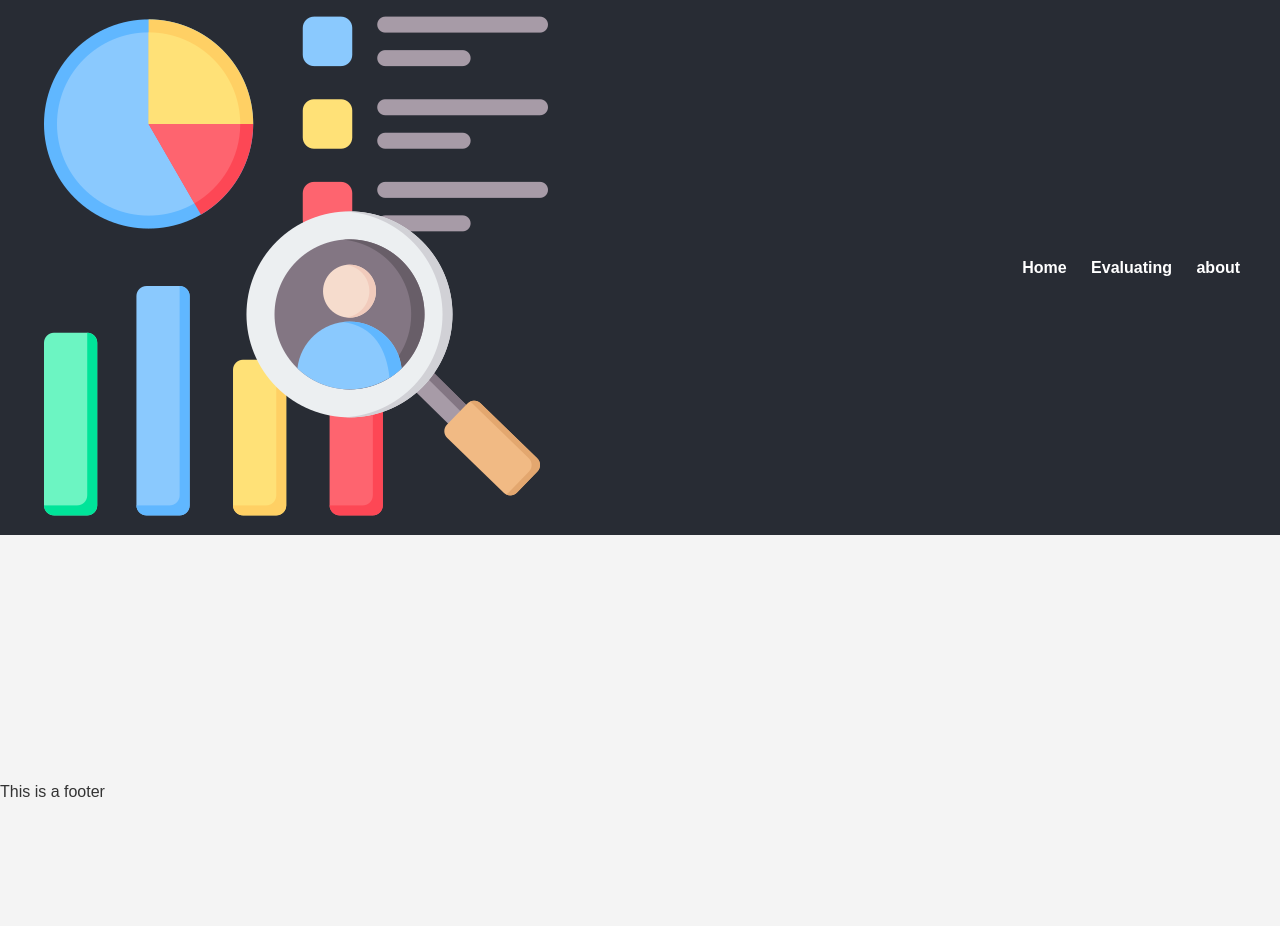
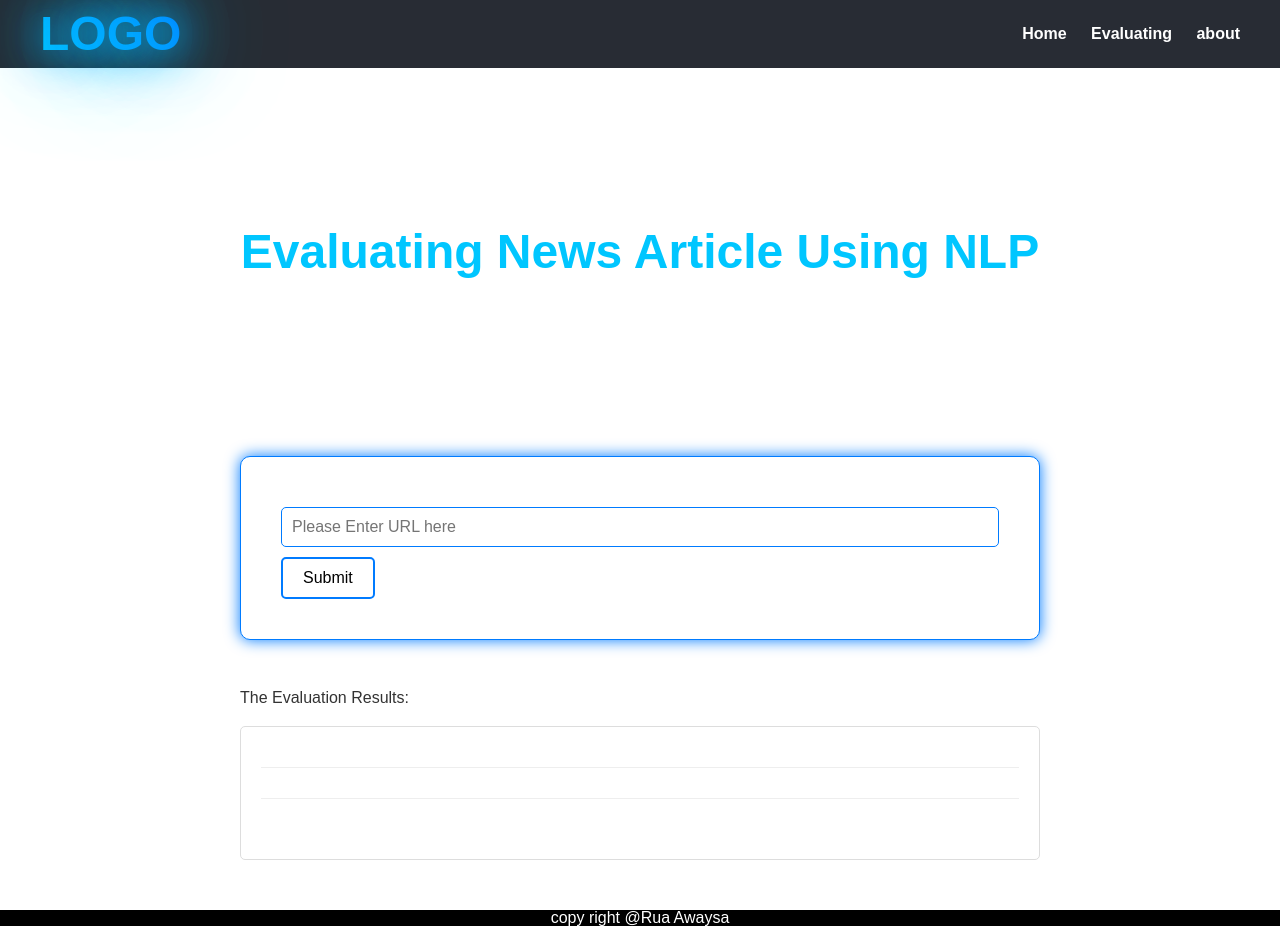
Before and after one commit to RuaAwaysa/Evaluate-News-Article-with-NLP-, a website built with webpack: page src/client/views/index.html in a window 1280 px wide. Before the commit the page ends 800 px from the top, so only its background shows below. Built offline with nearby package versions, Linux system fonts and the light colour scheme.

Commit message:
test and readme.md file updated

```diff
--- /dev/null
+++ b/jest.config.js
@@ -0,0 +1,6 @@
+// module.exports = {
+//     testEnvironment: 'jsdom',
+//   };
+module.exports = {
+    setupFiles: ['./jest.setup.js'], // Path to your setup file
+  };
--- a/package.json
+++ b/package.json
@@ -33,6 +33,7 @@
     "css-loader": "^7.1.2",
     "css-minimizer-webpack-plugin": "^7.0.0",
     "html-webpack-plugin": "^5.6.0",
+    "jest-environment-jsdom": "^29.7.0",
     "mini-css-extract-plugin": "^2.9.1",
     "sass": "^1.77.8",
     "sass-loader": "^16.0.1",
--- a/src/client/styles/base.scss
+++ b/src/client/styles/base.scss
@@ -5,19 +5,52 @@ body {
     min-height: 100vh;
     margin: 0;
     color: #333;
-    background-color: #f4f4f4;
-
+    background-color: #ffffff;
 }
 
 main {
     flex: 2;
+    padding-top: 120px; /* Add padding to ensure the main section doesn't overlap with the fixed header */
 }
 
 section {
     max-width: 800px;
     margin: 50px auto;
 }
-.logo {
-    width: 100px;
-    color: rebeccapurple;
+
+#results {
+    margin-top: 20px;
+    background-color: #fff;
+    border: 1px solid #DDD;
+    border-radius: 5px;
+    padding: 20px;
+    font-size: 1rem;
+    color: #333;
+
+    #polarity, #subjectivity, #text-content {
+        margin-bottom: 10px;
+        padding: 10px;
+        border-bottom: 1px solid #eee;
+
+        &:last-child {
+            border-bottom: none;
+        }
+    }
 }
+#home {
+    margin-top: 150px;
+    padding: 20px;
+    // border: 1px solid gray;
+    background-color: #fff;
+    border-radius: 10px;
+    padding: 10px;
+    display: flex;
+    justify-content: center;
+    align-items: center;
+    flex-direction: column;
+    h1{
+        font-size: 3rem;
+        font-weight: 900;
+        color: #00C6FF ;
+    }
+}
--- a/src/client/styles/footer.scss
+++ b/src/client/styles/footer.scss
@@ -0,0 +1,7 @@
+footer{
+    display: flex;
+    justify-content: center;
+    align-items: center;
+    background-color: black;
+    color: white;
+}
--- a/src/client/styles/form.scss
+++ b/src/client/styles/form.scss
@@ -1,14 +1,60 @@
 form {
-    border: 1px solid #545454;
-    border-radius: 3px;
+    border: 1px solid #007BFF; /* Base color for the glow effect */
+    border-radius: 10px;
     padding: 40px;
-    color: aquamarine;
-    background-color: bisque;
+    background-color: #ffffff;
+    box-shadow: 0 0 15px #007BFF; /* Glowing effect around the form */
+    transition: box-shadow 0.3s ease-in-out;
+
+    input {
+        padding: 10px;
+        width: 100%;
+        margin: 10px 0;
+        border: 1px solid #007BFF;
+        border-radius: 5px;
+        background-color: #ffffff;
+        color: rgb(155, 153, 153);
+        font-size: 1rem;
+        outline: none;
+
+        &:focus {
+            box-shadow: 0 0 10px #007BFF; /* Glow on focus */
+        }
+    }
+
+    button {
+        padding: 10px 20px;
+        background-color: #ffffff;
+        color: rgb(0, 0, 0);
+        border: 2px solid #007BFF;
+        border-radius: 5px;
+        cursor: pointer;
+        font-size: 1rem;
+        position: relative;
+        z-index: 1;
+        transition: color 0.3s ease, box-shadow 0.3s ease-in-out;
+
+        &::before {
+            content: "";
+            position: absolute;
+            top: -2px;
+            left: -2px;
+            right: -2px;
+            bottom: -2px;
+            background: linear-gradient(45deg, #00C6FF, #007BFF);
+            z-index: -1;
+            border-radius: inherit;
+            opacity: 0;
+            transition: opacity 0.3s ease-in-out;
+        }
+
+        &:hover {
+            color: #000;
+            box-shadow: 0 0 15px #007BFF;
+        }
+
+        &:hover::before {
+            opacity: 1;
+        }
+    }
 }
-
-input {
-    padding: 5px 20px;
-    width: 100%;
-    line-height: 16px;
-    margin: 10px 0;
-}
--- a/src/client/styles/header.scss
+++ b/src/client/styles/header.scss
@@ -5,14 +5,28 @@ header {
     padding: 10px 40px;
     background-color: #282c34;
     color: white;
-    position: fixed;
+    // position: fixed;
     width: 100%;
     top: 0;
-    // z-index: 1000;
 
-    .logo {
-        width: 100px;
-        height:100px
+    h1 {
+        font-size: 3rem; /* Increase the font size for a bolder look */
+        font-weight: 900; /* Make the font weight bolder */
+        background: linear-gradient(45deg, #00C6FF, #007BFF);
+        -webkit-background-clip: text;
+        -webkit-text-fill-color: transparent;
+        color: transparent;
+        text-shadow: 0 0 10px #007BFF, 0 0 20px #007BFF, 0 0 40px #007BFF, 0 0 80px #007BFF; /* Increase shadow strength */
+        animation: glow 1.5s ease-in-out infinite alternate;
+    }
+
+    @keyframes glow {
+        from {
+            text-shadow: 0 0 20px #007BFF, 0 0 40px #007BFF, 0 0 80px #007BFF, 0 0 100px #007BFF;
+        }
+        to {
+            text-shadow: 0 0 40px #00C6FF, 0 0 60px #00C6FF, 0 0 80px #00C6FF, 0 0 120px #00C6FF;
+        }
     }
 
     .nav {
--- /dev/null
+++ b/src/client/styles/styles.scss
@@ -0,0 +1,5 @@
+@import 'resets';
+@import 'base';
+@import 'header';
+@import 'footer';
+@import 'form';
--- a/src/client/views/index.html
+++ b/src/client/views/index.html
@@ -9,7 +9,8 @@
 
         <header>
             <div class="Logo">
-             <img src="assets\analytics.png" alt="Analysis logo">
+             <!-- <img src="assets\analytics.png" alt="Analysis logo">  -->
+             <h1 class="page-title">LOGO</h1>
             </div>
             <div class="nav">
                 <a href="#home">Home</a>
@@ -18,14 +19,13 @@
             </div>
             </div>
         </header>
-
+        <div id = "home"><h1>Evaluating News Article Using NLP</h1></div>
         <main>
             <section id="evaluation">
                 <form id="urlForm">
                     <input id="url" type="text" name="url" placeholder="Please Enter URL here" required>
                     <button id="submitButton" type="submit">Submit</button>
                 </form>
-
             </section>
             <section>
                 <strong>The Evaluation Results:</strong>
@@ -38,7 +38,7 @@
         </main>
 
         <footer>
-            <p>This is a footer</p>
+            <p>copy right @Rua Awaysa</p>
         </footer>
         <script>
             if ('serviceWorker' in navigator) {
```
Also changed, not shown: jest.setup.js (added, +7 -0 lines), src/client/index.js (+6 -5 lines), src/client/js/__test__/testFormHandler.spec.js (+49 -13 lines), src/client/js/__test__/testUrlChecker.spec.js (added, +12 -0 lines), README.md, 1 other file.
